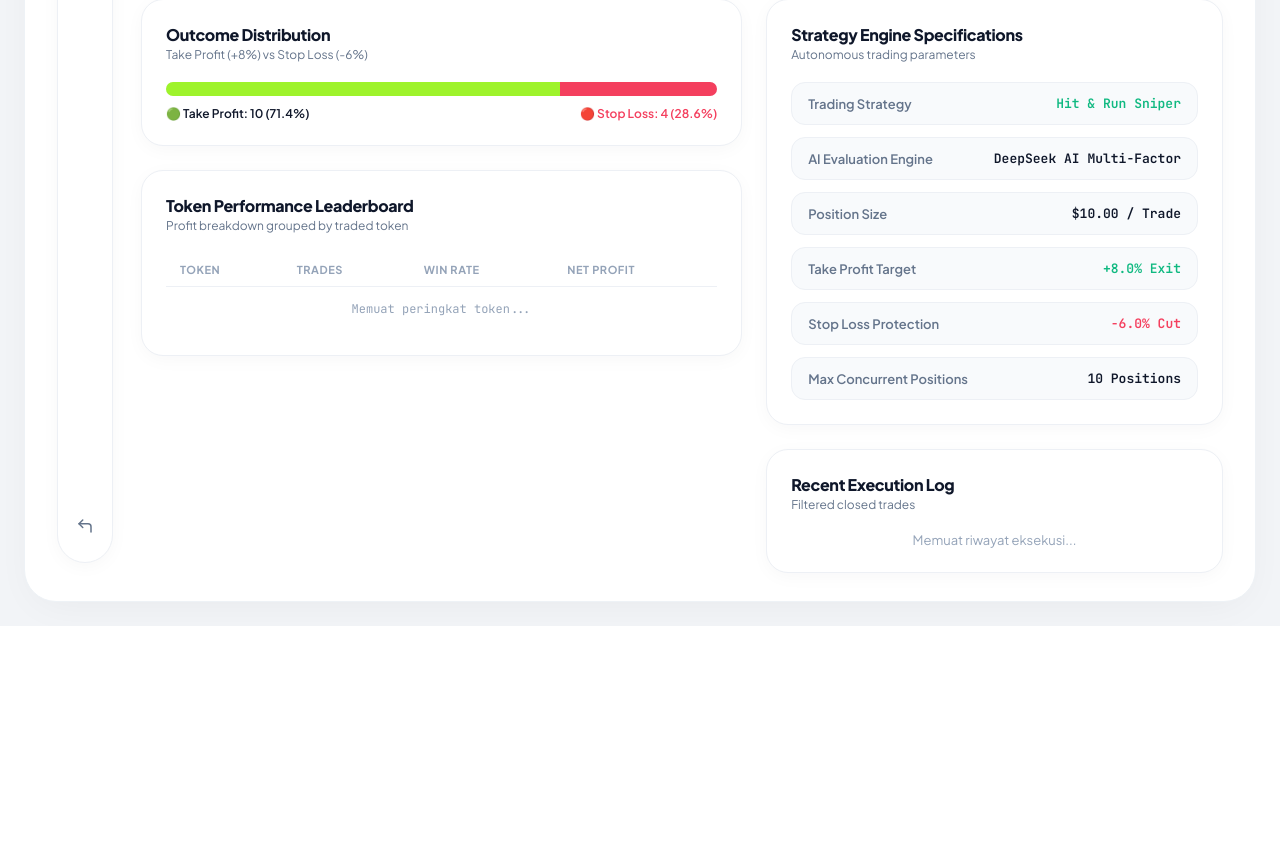
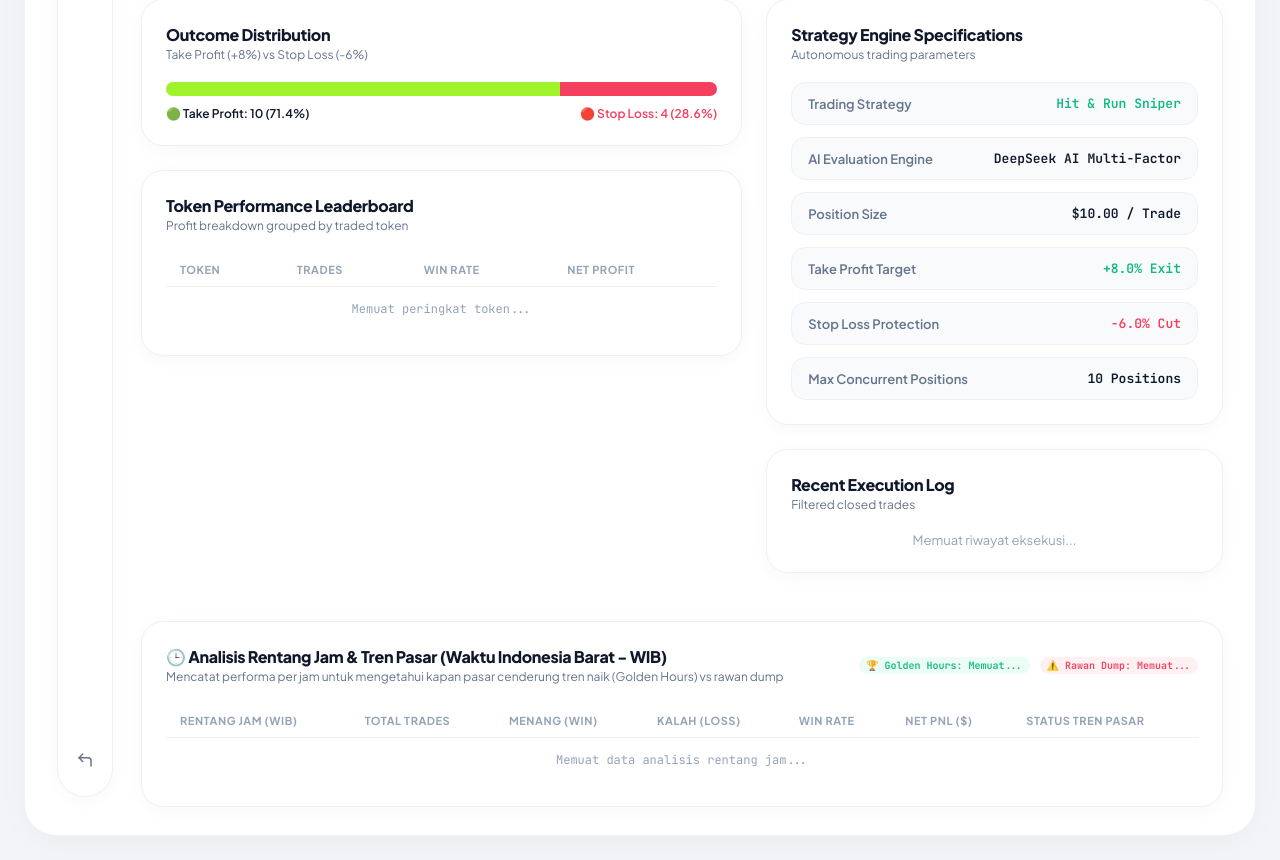
Before and after one commit to fermaniaahmafi-coder/tradingBot, a Flask app: template templates/analytics.html in a window 1280 px wide. Shown: the part 955-1815 px from the top of the page. Before the commit the page ends 1581 px from the top, so only its background shows below. Run offline with Flask 3, Linux system fonts and the light colour scheme; the template is opened without the code that fills it, so the values that code supplies are empty.

Commit message:
feat(analytics): add hourly market window analysis, golden hours detection, and time-aware AI prompt

```diff
--- a/ai_engine.py
+++ b/ai_engine.py
@@ -144,9 +144,10 @@ def analyze_token(token_info, bot_id="bot1"):
 {stoch_line}"""
 
     learning_str = ""
+    hourly_context_str = ""
     if bot_id == "bot7":
         try:
-            from db_manager import get_trades, get_stats
+            from db_manager import get_trades, get_stats, get_current_hourly_context
             stats = get_stats(bot_id="bot7")
             trades = get_trades(5, bot_id="bot7")
             if stats.get("total_trades", 0) > 0:
@@ -162,6 +163,7 @@ RIWAYAT BELAJAR BOT7 (Self-Reflection):
 {recent_lines}
 (Gunakan evaluasi ini untuk menyesuaikan toleransi risiko & ukuran posisi Anda.)
 """
+            hourly_context_str = f"\nANALISIS WAKTU & TREN JAM (WIB):\n- {get_current_hourly_context(bot_id='bot7')}\n"
         except Exception:
             pass
 
@@ -170,6 +172,7 @@ RIWAYAT BELAJAR BOT7 (Self-Reflection):
 Anda adalah bot sniper memecoin profesional Solana dengan persona strategi: **{strat['name']}**.
 Deskripsi Strategi: {strat['desc']}
 {learning_str}
+{hourly_context_str}
 Analisis data token berikut:
 Nama: {token_info.get('name')} ({token_info.get('symbol')})
 Harga USD: {token_info.get('price_usd')}
--- a/templates/analytics.html
+++ b/templates/analytics.html
@@ -917,6 +917,41 @@
                         </div>
                     </div>
                 </div>
+
+                <!-- Rentang Jam Tren Naik & Analisis Waktu (WIB) -->
+                <div class="card-container" style="margin-top: 24px;">
+                    <div class="card-header-bar" style="flex-wrap: wrap; gap: 12px;">
+                        <div>
+                            <h3 class="card-title">🕒 Analisis Rentang Jam & Tren Pasar (Waktu Indonesia Barat - WIB)</h3>
+                            <p class="card-subtitle">Mencatat performa per jam untuk mengetahui kapan pasar cenderung tren naik (Golden Hours) vs rawan dump</p>
+                        </div>
+                        <div style="display: flex; gap: 10px; align-items: center; flex-wrap: wrap;">
+                            <span class="badge-pill-soft badge-emerald" id="hourly-golden-badge">🏆 Golden Hours: Memuat...</span>
+                            <span class="badge-pill-soft badge-rose" id="hourly-danger-badge">⚠️ Rawan Dump: Memuat...</span>
+                        </div>
+                    </div>
+
+                    <div style="overflow-x: auto;">
+                        <table class="modern-table">
+                            <thead>
+                                <tr>
+                                    <th>Rentang Jam (WIB)</th>
+                                    <th>Total Trades</th>
+                                    <th>Menang (Win)</th>
+                                    <th>Kalah (Loss)</th>
+                                    <th>Win Rate</th>
+                                    <th>Net PnL ($)</th>
+                                    <th>Status Tren Pasar</th>
+                                </tr>
+                            </thead>
+                            <tbody id="hourly-analysis-body">
+                                <tr>
+                                    <td colspan="7" style="text-align: center; color: var(--text-muted);">Memuat data analisis rentang jam...</td>
+                                </tr>
+                            </tbody>
+                        </table>
+                    </div>
+                </div>
             </div>
         </div>
     </div>
@@ -926,6 +961,21 @@
         let rawData = null;
         let activeTimeframe = 'all';
         let equityChart = null;
+        let currentBot = localStorage.getItem('hermes_active_bot') || 'bot1';
+
+        const botSelectorEl = document.getElementById('bot-selector');
+        if (botSelectorEl) {
+            botSelectorEl.value = currentBot;
+        }
+
+        function changeBot() {
+            const el = document.getElementById('bot-selector');
+            if (el) {
+                currentBot = el.value;
+                localStorage.setItem('hermes_active_bot', currentBot);
+                loadAnalytics();
+            }
+        }
 
         function formatUSD(val) {
             return "$" + (val || 0).toLocaleString('en-US', {minimumFractionDigits: 2, maximumFractionDigits: 2});
@@ -937,7 +987,7 @@
 
         async function loadAnalytics() {
             try {
-                const res = await fetch('/api/analytics');
+                const res = await fetch(`/api/analytics?bot=${currentBot}`);
                 rawData = await res.json();
                 rawTrades = rawData.recent_trades_all || rawData.recent_trades || [];
 
@@ -948,6 +998,11 @@
                     if (stData.history && stData.history.length > 0) {
                         rawTrades = stData.history;
                     }
+                }
+
+                // Render Hourly Analytics
+                if (rawData.hourly_analytics) {
+                    renderHourlyTable(rawData.hourly_analytics);
                 }
 
                 // Calculate counts for each filter pill
@@ -1377,6 +1432,68 @@
             container.innerHTML = html;
         }
 
+        function renderHourlyTable(hourlyData) {
+            const tbody = document.getElementById('hourly-analysis-body');
+            const goldenBadge = document.getElementById('hourly-golden-badge');
+            const dangerBadge = document.getElementById('hourly-danger-badge');
+
+            if (!hourlyData || !hourlyData.hourly_data) {
+                if (tbody) tbody.innerHTML = '<tr><td colspan="7" style="text-align: center; color: var(--text-muted);">Data rentang jam belum tersedia</td></tr>';
+                return;
+            }
+
+            const goldenList = hourlyData.golden_hours || [];
+            const dangerList = hourlyData.danger_hours || [];
+
+            if (goldenBadge) {
+                goldenBadge.textContent = goldenList.length > 0
+                    ? `🏆 Golden Hours (${goldenList.join(', ')})`
+                    : '🏆 Golden Hours: Belum terdeteksi';
+            }
+
+            if (dangerBadge) {
+                dangerBadge.textContent = dangerList.length > 0
+                    ? `⚠️ Rawan Dump (${dangerList.slice(0, 3).join(', ')})`
+                    : '⚠️ Rawan Dump: Aman';
+            }
+
+            let html = '';
+            // Only show hours with trades, or all 24 hours
+            const activeHours = hourlyData.hourly_data.filter(h => h.trades > 0);
+            const listToRender = activeHours.length > 0 ? activeHours : hourlyData.hourly_data;
+
+            listToRender.forEach(h => {
+                const isProf = h.profit > 0;
+                const isLoss = h.profit < 0;
+                const pnlColor = isProf ? 'color-emerald' : (isLoss ? 'color-rose' : '');
+
+                let trendBadge = '';
+                if (h.trend === 'TREN NAIK') {
+                    trendBadge = '<span class="badge-pill-soft badge-emerald" style="font-weight: 700;">🟢 TREN NAIK (BULLISH)</span>';
+                } else if (h.trend === 'RAWAN DUMP') {
+                    trendBadge = '<span class="badge-pill-soft badge-rose" style="font-weight: 700;">🔴 RAWAN DUMP (BEARISH)</span>';
+                } else if (h.trades > 0) {
+                    trendBadge = '<span class="badge-pill-soft" style="background: #fef3c7; color: #b45309; font-weight: 700;">🟡 NETRAL / KONSOLIDASI</span>';
+                } else {
+                    trendBadge = '<span style="color: var(--text-muted); font-size: 12px;">Belum Ada Eksekusi</span>';
+                }
+
+                html += `
+                    <tr>
+                        <td style="font-weight: 700; color: #0f172a;">${h.label}</td>
+                        <td>${h.trades} Trades</td>
+                        <td style="color: var(--emerald); font-weight: 600;">${h.wins}</td>
+                        <td style="color: var(--rose); font-weight: 600;">${h.losses}</td>
+                        <td style="font-weight: 600;">${h.win_rate.toFixed(1)}%</td>
+                        <td class="${pnlColor}" style="font-weight: 700;">${isProf ? '+' : ''}${formatUSD(h.profit)}</td>
+                        <td>${trendBadge}</td>
+                    </tr>
+                `;
+            });
+
+            if (tbody) tbody.innerHTML = html;
+        }
+
         loadAnalytics();
     </script>
 </body>
--- a/web.py
+++ b/web.py
@@ -4,7 +4,7 @@ import time
 import subprocess
 from flask import Flask, jsonify, request, render_template, send_file, redirect, make_response
 from config import Config
-from db_manager import get_wallet, set_wallet, get_positions, save_positions, get_trades, get_recent_activities, reset_db, get_stats
+from db_manager import get_wallet, set_wallet, get_positions, save_positions, get_trades, get_recent_activities, reset_db, get_stats, get_hourly_analytics
 from bot_logger import log_event, get_recent_logs
 from ai_engine import STRATEGIES
 from scanner import get_token_details
@@ -546,9 +546,17 @@ def api_analytics():
         "sl_count": sl_count,
         "equity_curve": equity_curve,
         "token_stats": token_stats,
+        "hourly_analytics": get_hourly_analytics(bot_id=bot_id),
         "recent_trades": list(reversed(history))[:10],
         "recent_trades_all": all_history
     })
+
+
+@app.route("/api/analytics/hourly")
+@login_required
+def api_hourly_analytics():
+    bot_id = request.args.get("bot", "bot7").lower()
+    return jsonify(get_hourly_analytics(bot_id=bot_id))
 
 
 @app.route("/api/export/transactions")
```
Also changed, not shown: db_manager.py (+102 -0 lines).
